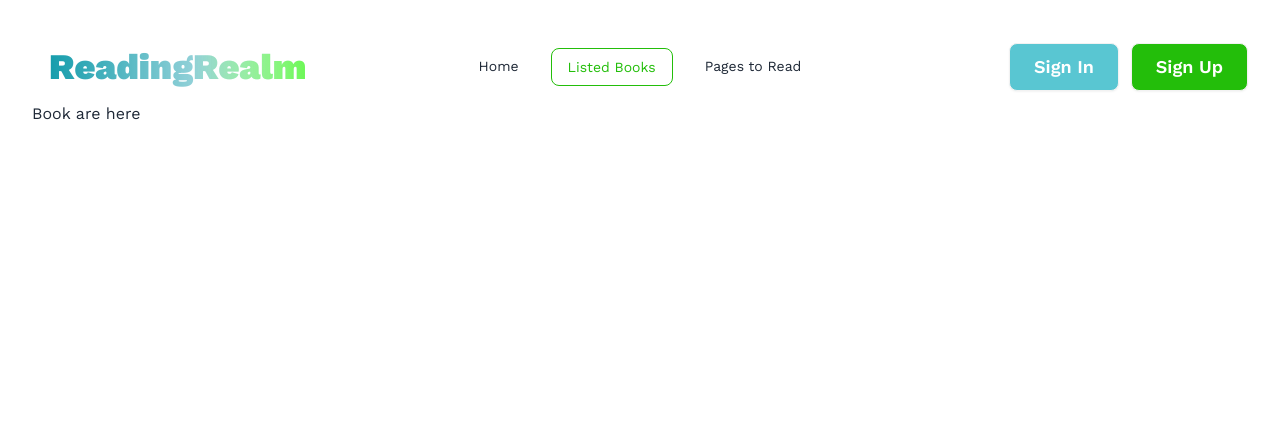
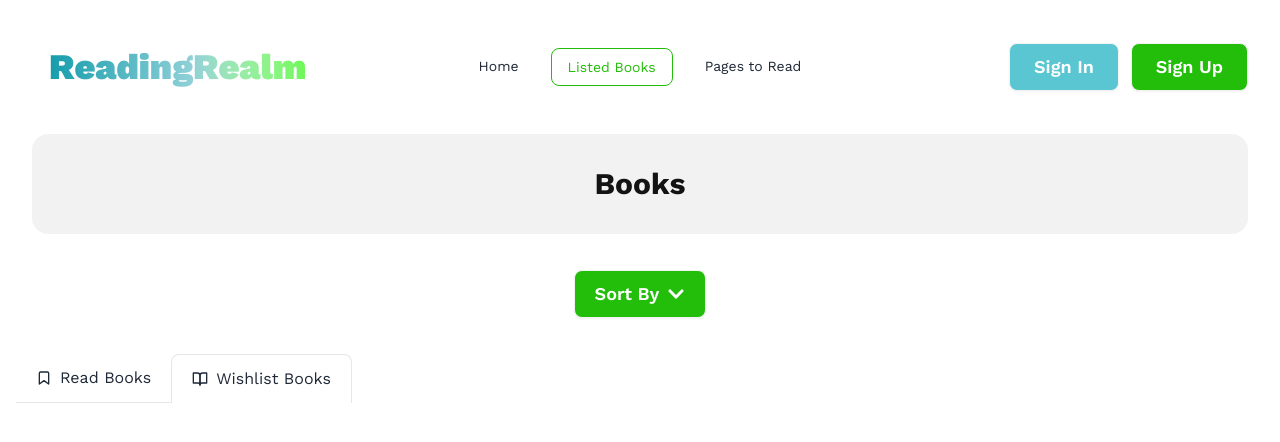
Before and after one commit to arafatrahman41/reading-realm-a8-website, a React (Vite) app: page /list in a window 1280 px wide. Shown: the top 442 px of the page. Built offline with nearby package versions, Linux system fonts and the light colour scheme; a web font is replaced by a local one.

Commit message:
start working on listed books

```diff
--- a/package.json
+++ b/package.json
@@ -13,6 +13,7 @@
     "prop-types": "^15.8.1",
     "react": "^18.2.0",
     "react-dom": "^18.2.0",
+    "react-hot-toast": "^2.4.1",
     "react-icons": "^5.2.1",
     "react-router-dom": "^6.23.1"
   },
--- a/public/books.json
+++ b/public/books.json
@@ -39,7 +39,7 @@
       "year_of_publishing": 1949
     },
     {
-      "id": 9,
+      "id": 4,
       "book_name": "Jane Eyre",
       "author": "Charlotte Brontë",
       "image": "https://i.ibb.co/DMZXnX0/jane-eyre.png",
--- a/src/main.jsx
+++ b/src/main.jsx
@@ -1,11 +1,13 @@
-import React from 'react'
-import ReactDOM from 'react-dom/client'
-import './index.css'
-import { RouterProvider } from 'react-router-dom'
-import { router } from './routes/Routes.jsx'
+import React from "react";
+import ReactDOM from "react-dom/client";
+import "./index.css";
+import { RouterProvider } from "react-router-dom";
+import { router } from "./routes/Routes.jsx";
+import { Toaster } from "react-hot-toast";
 
-ReactDOM.createRoot(document.getElementById('root')).render(
+ReactDOM.createRoot(document.getElementById("root")).render(
   <React.StrictMode>
-    <RouterProvider router={router}/>
-  </React.StrictMode>,
-)
+    <RouterProvider router={router} />
+    <Toaster />
+  </React.StrictMode>
+);
--- a/src/pages/BookDetails.jsx
+++ b/src/pages/BookDetails.jsx
@@ -1,25 +1,75 @@
-import { useLoaderData } from "react-router-dom";
+import { useLoaderData, useParams } from "react-router-dom";
 
 const BookDetails = () => {
-    const book = useLoaderData();
-    // console.log(book);
+  const book = useLoaderData();
+  const { id } = useParams();
+  const idInt = parseInt(id);
+  const singleBook = book.find((singleBook) => singleBook.id === idInt);
+  const {
+    book_name,
+    author,
+    image,
+    category,
+    tags,
+    rating,
+    review,
+    total_pages,
+    publisher,
+    year_of_publishing,
+  } = singleBook;
+
   return (
     <div className="mt-16">
-        <div className="hero-content flex-col lg:flex-row">
-        <div>
+      <div className="flex gap-12 flex-col lg:flex-row">
+        <div className="bg-base-200 rounded-2xl lg:w-[48%] flex flex-col justify-center items-center">
           <img
-            src="" alt={`image of `}
-            className="max-w-sm rounded-lg shadow-2xl"
+            src={image}
+            alt={`image of ${book_name}`}
+            className="lg:w-full lg:h-[65vh]  object-cover p-5"
           />
         </div>
-        <div>
-          <h1 className="text-5xl font-bold">Box Office News!</h1>
+        <div className="lg:w-[48%]">
+          <h1 className="text-3xl lg:text-5xl font-bold font-playfair text-[#131313]">
+            {book_name}
+          </h1>
+          <p className="pt-4 text-xl font-medium border-b-2 pb-6 text-[#131313CC]">
+            By: {author}
+          </p>
+          <p className="py-4 text-xl font-medium border-b-2 text-[#131313CC]">
+            {category}
+          </p>
           <p className="py-6">
-            Provident cupiditate voluptatem et in. Quaerat fugiat ut assumenda
-            excepturi exercitationem quasi. In deleniti eaque aut repudiandae et
-            a id nisi.
+            <strong>Review: </strong>
+            {review}
           </p>
-          <button className="btn btn-primary">Get Started</button>
+          <p className="space-x-2 border-b-2 pb-6">
+            <strong>Tags: </strong>
+            {tags.map((tag) => (
+              <a
+                key={tag}
+                className="bg-[#23BE0A0D] px-4 rounded-3xl py-2 text-[#23BE0A]"
+              >
+                {tag}
+              </a>
+            ))}
+          </p>
+          <div className="flex items-center gap-14  py-6">
+            <div className="space-y-3 text-[#131313B2]">
+              <p>Number of Pages:</p>
+              <p>Publisher:</p>
+              <p>Year of Publishing:</p>
+              <p>Rating:</p>
+            </div>
+            <div className="space-y-3 text-[#131313] font-semibold">
+              <p>{total_pages}</p>
+              <p>{publisher}</p>
+              <p>{year_of_publishing}</p>
+              <p>{rating}</p>
+            </div>
+          </div>
+          <div>
+
+          </div>
         </div>
       </div>
     </div>
--- a/src/pages/ListedBooks.jsx
+++ b/src/pages/ListedBooks.jsx
@@ -1,9 +1,75 @@
+import { FaChevronDown } from "react-icons/fa";
+
 const ListedBooks = () => {
-    return (
-        <div>
-            <h1>Book are here</h1>
-        </div>
-    );
+  return (
+    <div>
+      <div className="bg-base-200 rounded-2xl mt-8">
+        <h1 className="text-[#131313] text-3xl font-bold text-center py-8">
+          Books
+        </h1>
+      </div>
+      <div className="text-center">
+        <details className="dropdown my-8">
+          <summary className="m-1 btn px-5 bg-[#23BE0A] text-white text-lg">
+            Sort By <FaChevronDown />
+          </summary>
+          <ul className="p-2 shadow menu dropdown-content z-[1] bg-base-100 rounded-box">
+            <li>
+              <a>Rating</a>
+            </li>
+            <li>
+              <a className="whitespace-nowrap">Number of pages</a>
+            </li>
+            <li>
+              <a>Published Year</a>
+            </li>
+          </ul>
+        </details>
+      </div>
+      {/* Tabs */}
+      <div className="flex items-center -mx-4 overflow-x-auto overflow-y-hidden sm:justify-start flex-nowrap dark:bg-gray-100 dark:text-gray-800">
+        <a
+          rel="noopener noreferrer"
+          href="#"
+          className="flex items-center flex-shrink-0 px-5 py-3 space-x-2 border-b dark:border-gray-600 dark:text-gray-600"
+        >
+          <svg
+            xmlns="http://www.w3.org/2000/svg"
+            viewBox="0 0 24 24"
+            fill="none"
+            stroke="currentColor"
+            strokeWidth="2"
+            strokeLinecap="round"
+            strokeLinejoin="round"
+            className="w-4 h-4"
+          >
+            <path d="M19 21l-7-5-7 5V5a2 2 0 0 1 2-2h10a2 2 0 0 1 2 2z"></path>
+          </svg>
+          <span>Read Books</span>
+        </a>
+        <a
+          rel="noopener noreferrer"
+          href="#"
+          className="flex items-center flex-shrink-0 px-5 py-3 space-x-2 border border-b-0 rounded-t-lg dark:border-gray-600 dark:text-gray-900"
+        >
+          <svg
+            xmlns="http://www.w3.org/2000/svg"
+            viewBox="0 0 24 24"
+            fill="none"
+            stroke="currentColor"
+            strokeWidth="2"
+            strokeLinecap="round"
+            strokeLinejoin="round"
+            className="w-4 h-4"
+          >
+            <path d="M2 3h6a4 4 0 0 1 4 4v14a3 3 0 0 0-3-3H2z"></path>
+            <path d="M22 3h-6a4 4 0 0 0-4 4v14a3 3 0 0 1 3-3h7z"></path>
+          </svg>
+          <span>Wishlist Books</span>
+        </a>
+      </div>
+    </div>
+  );
 };
 
 export default ListedBooks;
```
Also changed, not shown: src/routes/Routes.jsx (+13 -10 lines), 1 other file (tests, documents, lock files or other folders).
